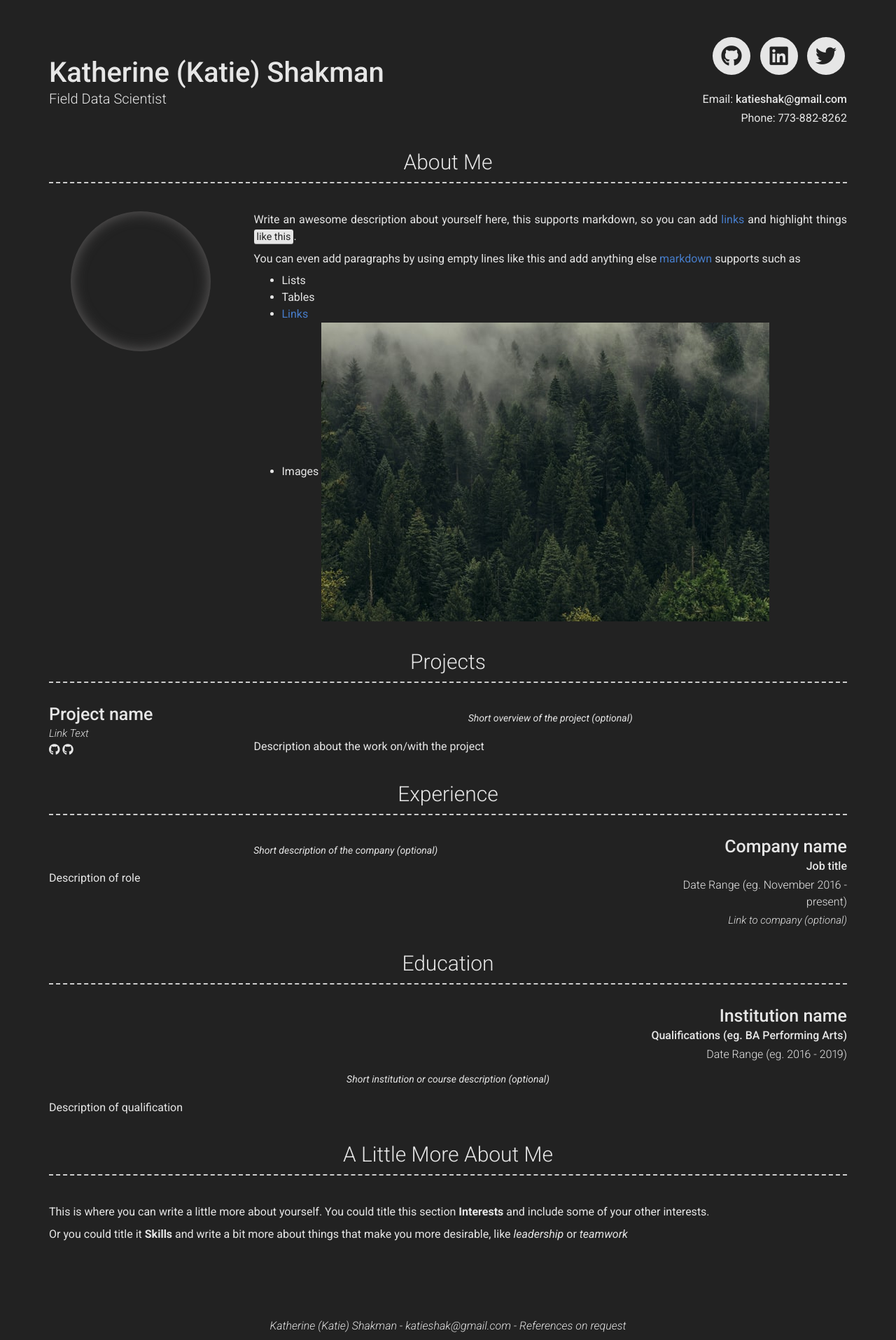
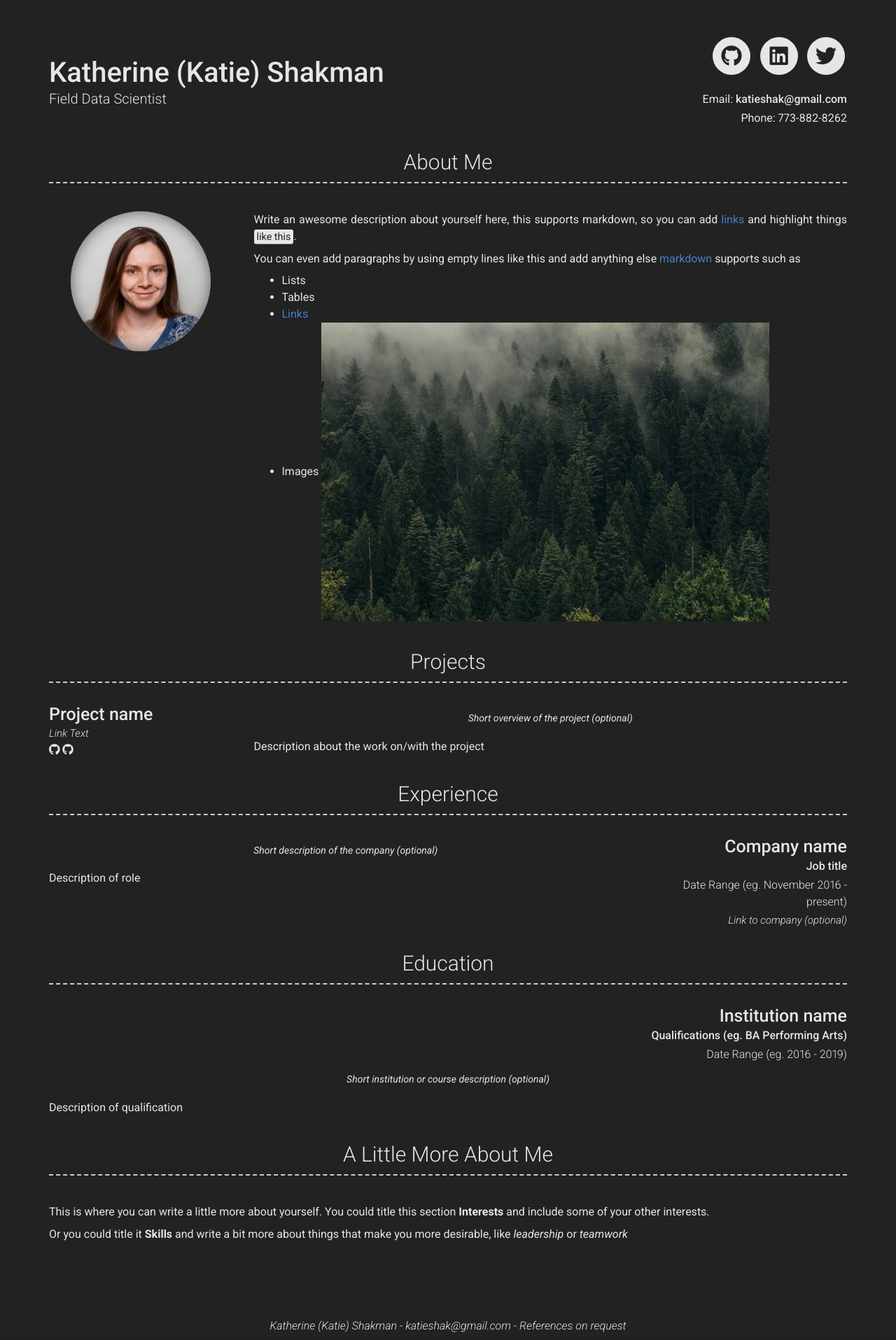
Before and after one commit to katieshakman/katieshakman.github.io, a Jekyll site: the page built from index.md, in a window 1280 px wide. Shown: the whole page at 70% size. Built offline with Jekyll 4.4.1, drawn with Linux system fonts in a browser that asks for light colours; nearby versions of some CDN libraries.

Commit message:
Updated about me profile image

```diff
--- a/_config.yml
+++ b/_config.yml
@@ -51,7 +51,7 @@ github_username:  katieshakman
 
 # About Section
 # about_title: About Me (Use this to override about section title)
-about_profile_image: Directory of profile image (eg. images/profile.jpg)
+about_profile_image: images/insight-headshot-linkedin-version.jpeg
 about_content: | # this will include new lines to allow paragraphs
   Write an awesome description about yourself here, this supports markdown, so you can add [links](http://foobar.com) and highlight things <mark>like this</mark>.
 
```
